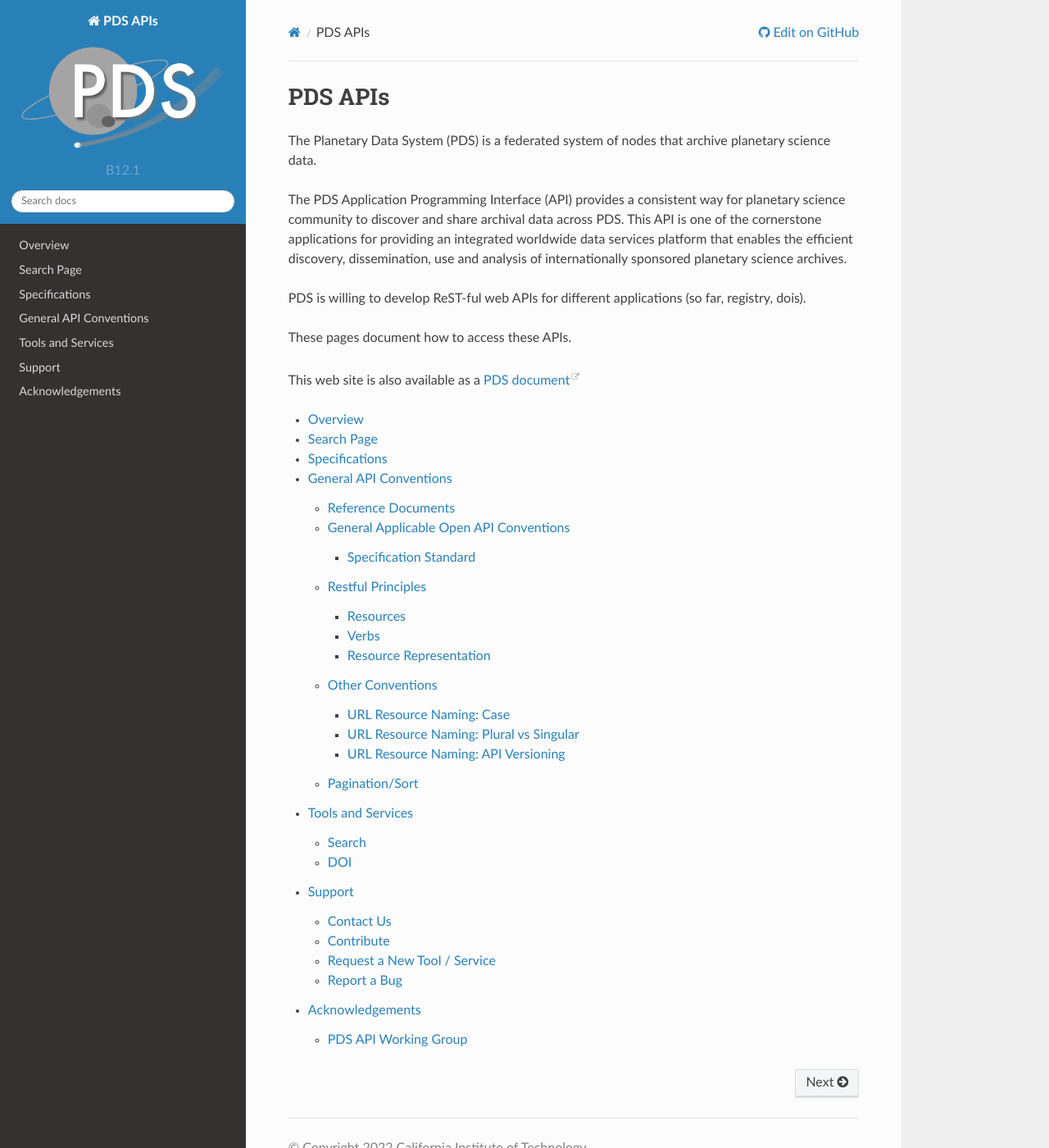
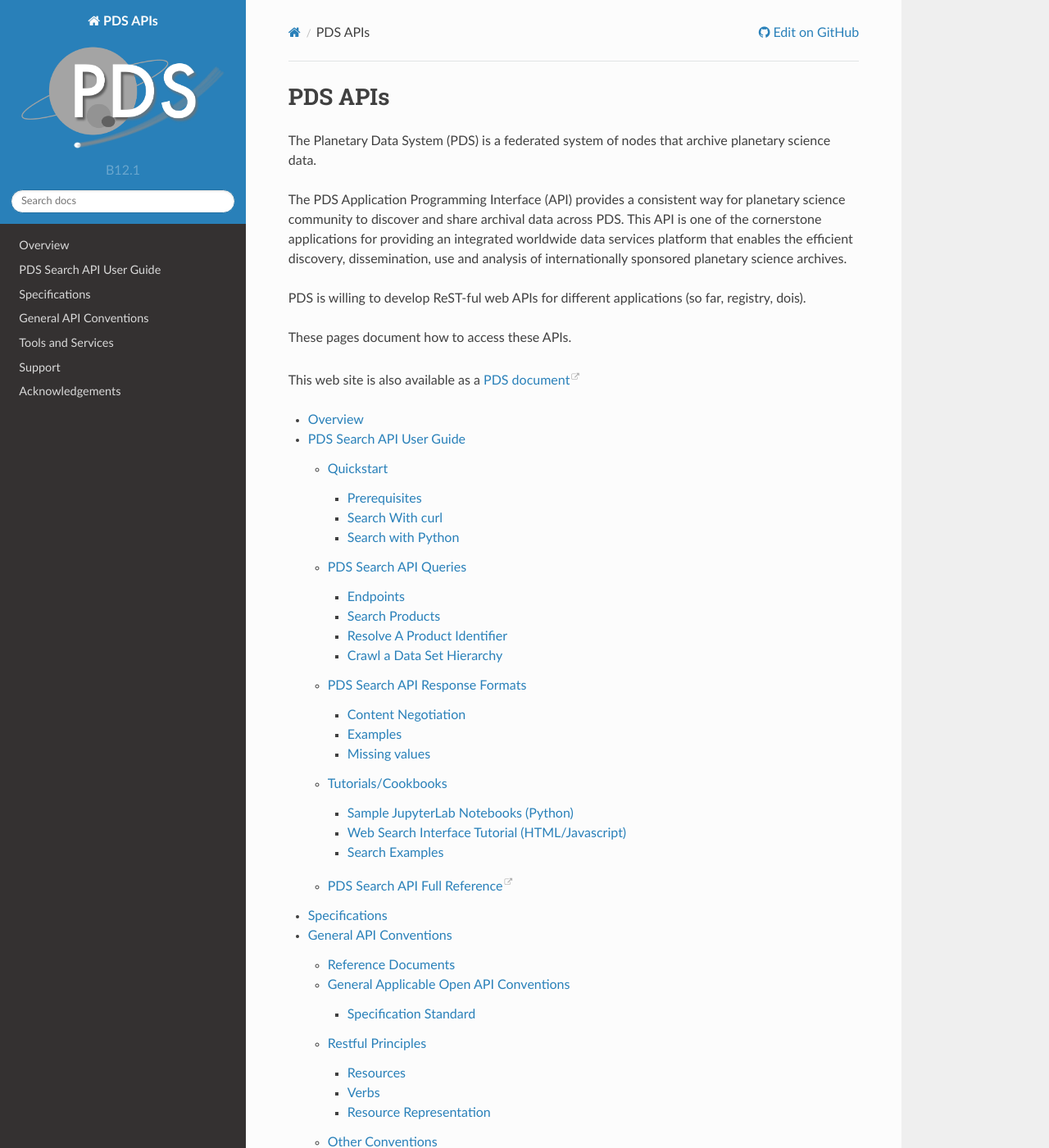
Before and after one commit to NASA-PDS/pds-api, a Sphinx documentation site: the page built from docs/source/index.rst, in a window 1280 px wide and 1400 px high. Shown: the whole window at 82% size. Built offline with Sphinx 7.4.7 and the Read the Docs theme 2.0.0, drawn with Linux system fonts in a browser that asks for light colours.

Commit message:
Revert "Update docs to be more 'RESTful'"

```diff
--- a/docs/source/index.rst
+++ b/docs/source/index.rst
@@ -18,7 +18,7 @@
    :maxdepth: 3
 
    overview
-   search
+   search-api-user-guide
    specifications
    general-conventions
    tools
--- a/docs/source/search.rst
+++ b/docs/source/search-api-user-guide.rst
@@ -1,5 +1,5 @@
-Search API User Guide
-=====================
+PDS Search API User Guide
+=========================
 
 .. note::
 
@@ -18,10 +18,10 @@
 These pages provide a user guide for the PDS Search API.
 
 .. toctree::
-   :maxdepth: 3
+   :maxdepth: 2
 
-   search/quickstart
-   search/endpoints
-   search/response_formats
-   search/tutorials
-   API Full Reference <https://nasa-pds.github.io/pds-api/specifications/search-v1.0.0-redoc.html>
+   search-api-user-guide/quickstart
+   search-api-user-guide/endpoints
+   search-api-user-guide/response_formats
+   search-api-user-guide/tutorials
+   PDS Search API Full Reference <https://nasa-pds.github.io/pds-api/specifications/search-v1.0.0-redoc.html>
--- a/docs/source/search/endpoints.rst
+++ b/docs/source/search-api-user-guide/endpoints.rst
@@ -1,5 +1,5 @@
-Query Syntax
-============
+PDS Search API Queries
+======================
 
 .. Warning::
    Since our servers are not fully populated with all PDS data sets, the examples presented in this user guide may return empty results or 404 (Not Found) errors. If there is a data set you would like added, please contact the `PDS Help Desk <mailto:pds-operator@jpl.nasa.gov>`_ for assistance.
--- a/docs/source/search/response_formats.rst
+++ b/docs/source/search-api-user-guide/response_formats.rst
@@ -1,5 +1,5 @@
-Response Formats
-================
+PDS Search API Response Formats
+================================
 
 Content Negotiation
 --------------------
--- a/docs/source/specifications.rst
+++ b/docs/source/specifications.rst
@@ -6,4 +6,4 @@
 - `Search API v1.0.0 <specifications/search-v1.0.0-redoc.html>`_
 - `DOI API v0.2 <specifications/doi-v0.2-redoc.html>`_
 
-More details and rationale for the design can be found in the :doc:`general conventions <general-conventions>` and the :doc:`search API user's guide<search>`.
+More details and rationale for the design can be found in the :doc:`general conventions <general_conventions>` and the :doc:`search API user's guide<search-api-user-guide>`.
```
Also changed, not shown: docs/source/search-api-user-guide/cookbook.rst (renamed from docs/source/search/cookbook.rst), docs/source/search-api-user-guide/quickstart.rst (renamed from docs/source/search/quickstart.rst), docs/source/search-api-user-guide/tutorials.rst (renamed from docs/source/search/tutorials.rst).
